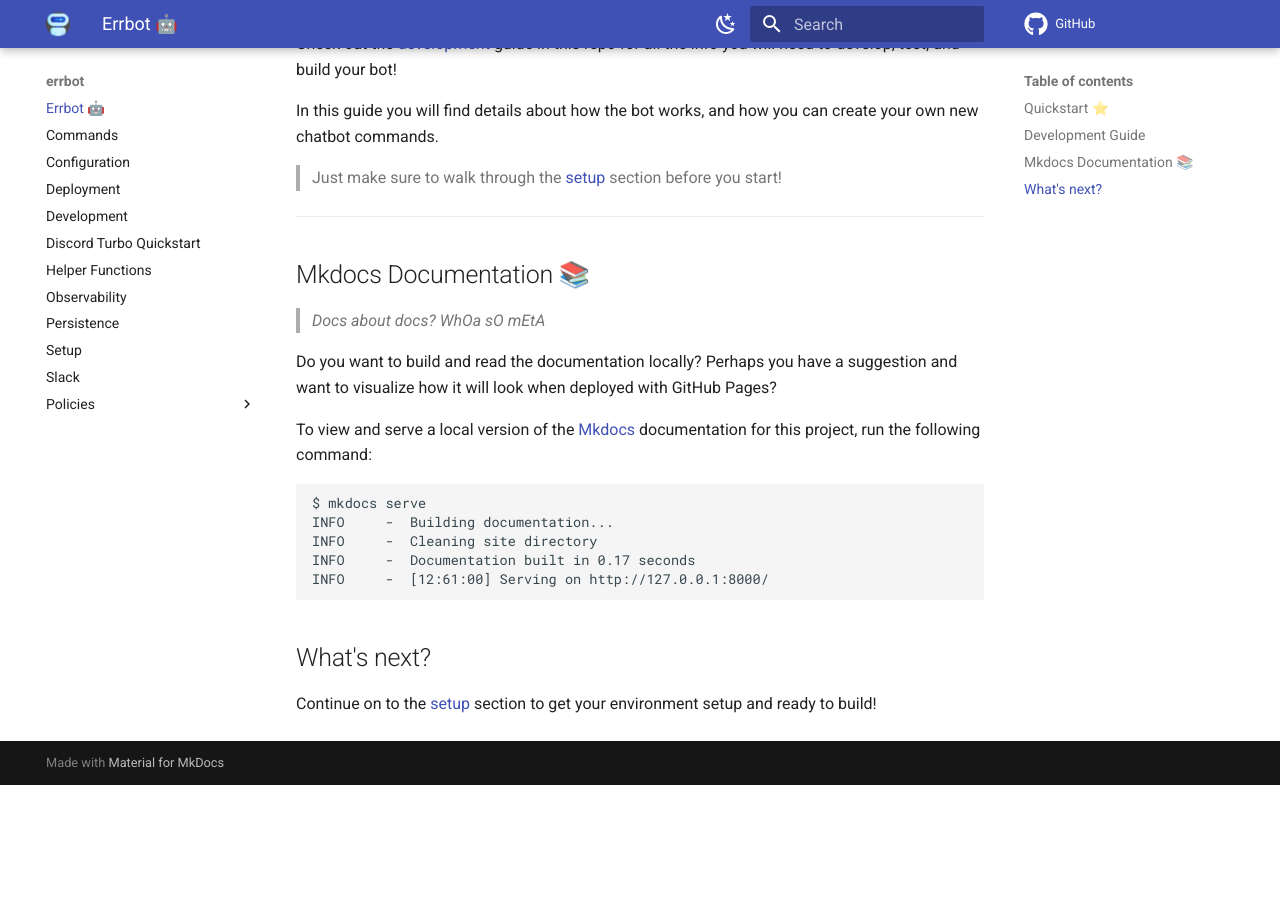
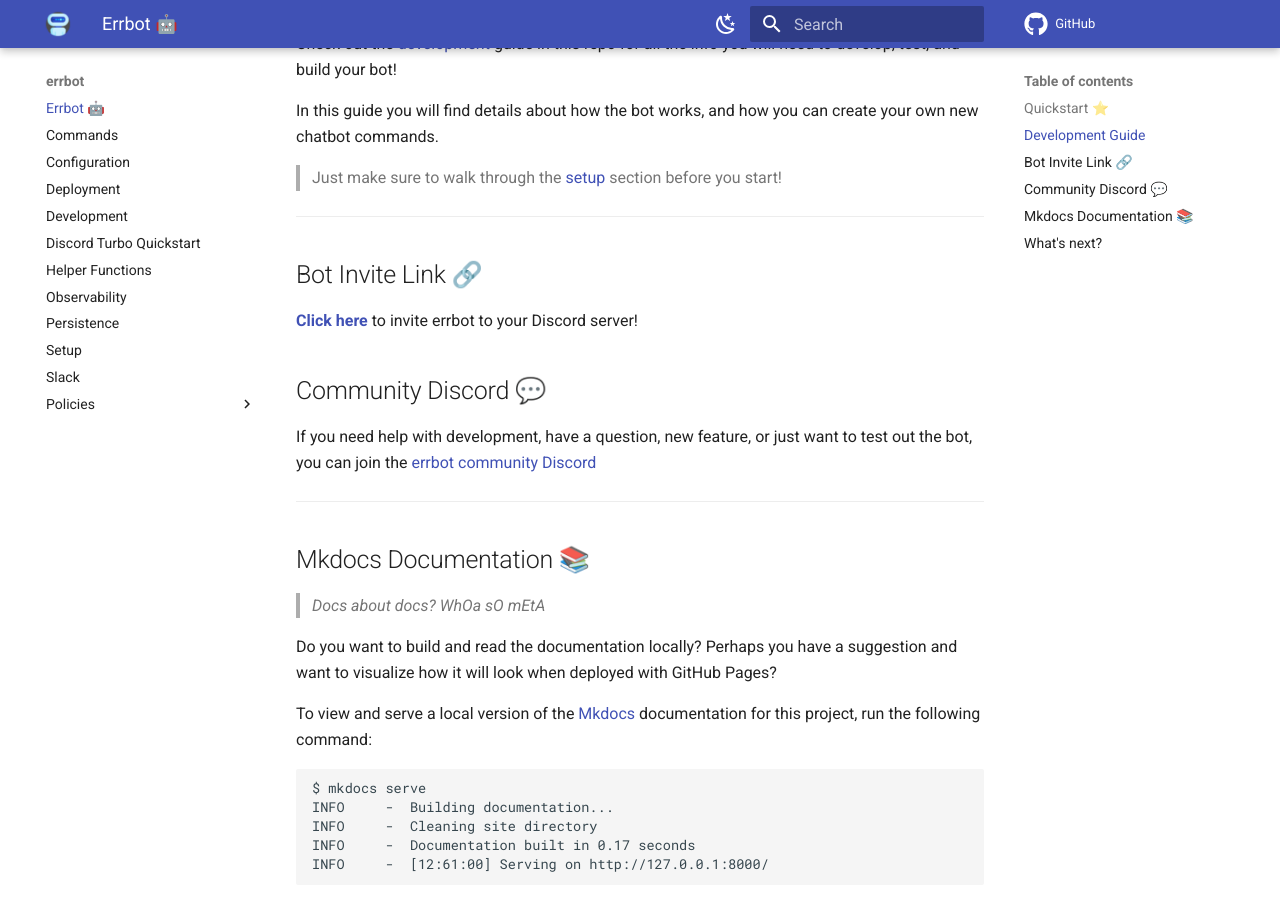
Before and after one commit to GrantBirki/errbot, an MkDocs documentation site: the page built from docs/index.md, in a window 1280 px wide and 900 px high, scrolled down 827 px. Built offline with MkDocs 1.6.1 and Material for MkDocs 9.7.7, drawn with Linux system fonts in a browser that asks for light colours; comment, search, counter and statistics services are not loaded; before the commit the page ends 1612 px from its top, so only the background shows below that.

Commit message:
add discord notes

```diff
--- a/docs/index.md
+++ b/docs/index.md
@@ -32,6 +32,16 @@
 
 ---
 
+## Bot Invite Link 🔗
+
+[**Click here**](https://discord.com/api/oauth2/authorize?client_id=943402285680189511&permissions=36734976&scope=bot) to invite errbot to your Discord server!
+
+## Community Discord 💬
+
+If you need help with development, have a question, new feature, or just want to test out the bot, you can join the [errbot community Discord](https://discord.gg/qvnxqyuVpM)
+
+---
+
 ## Mkdocs Documentation 📚
 
 > _Docs about docs? WhOa sO mEtA_
```
